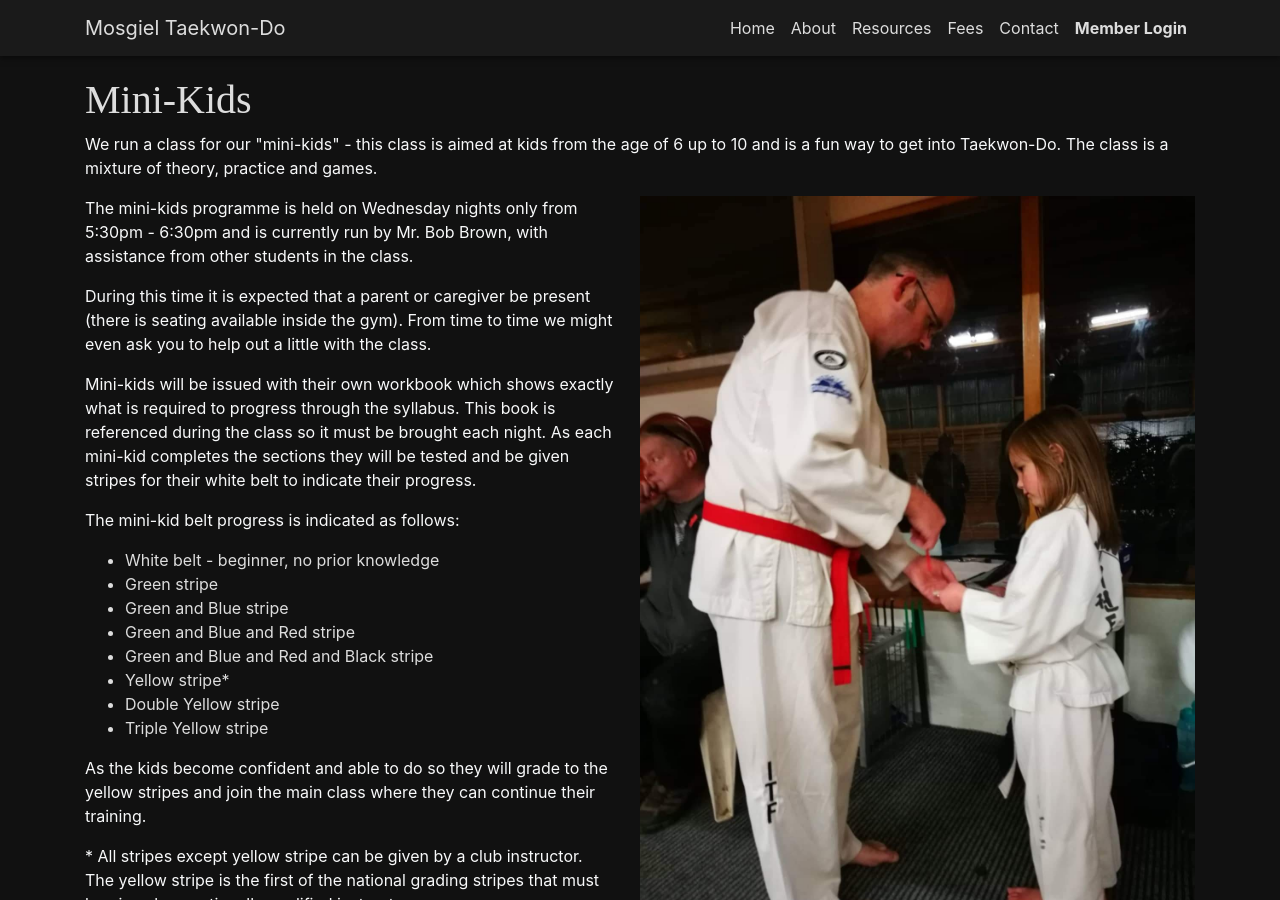
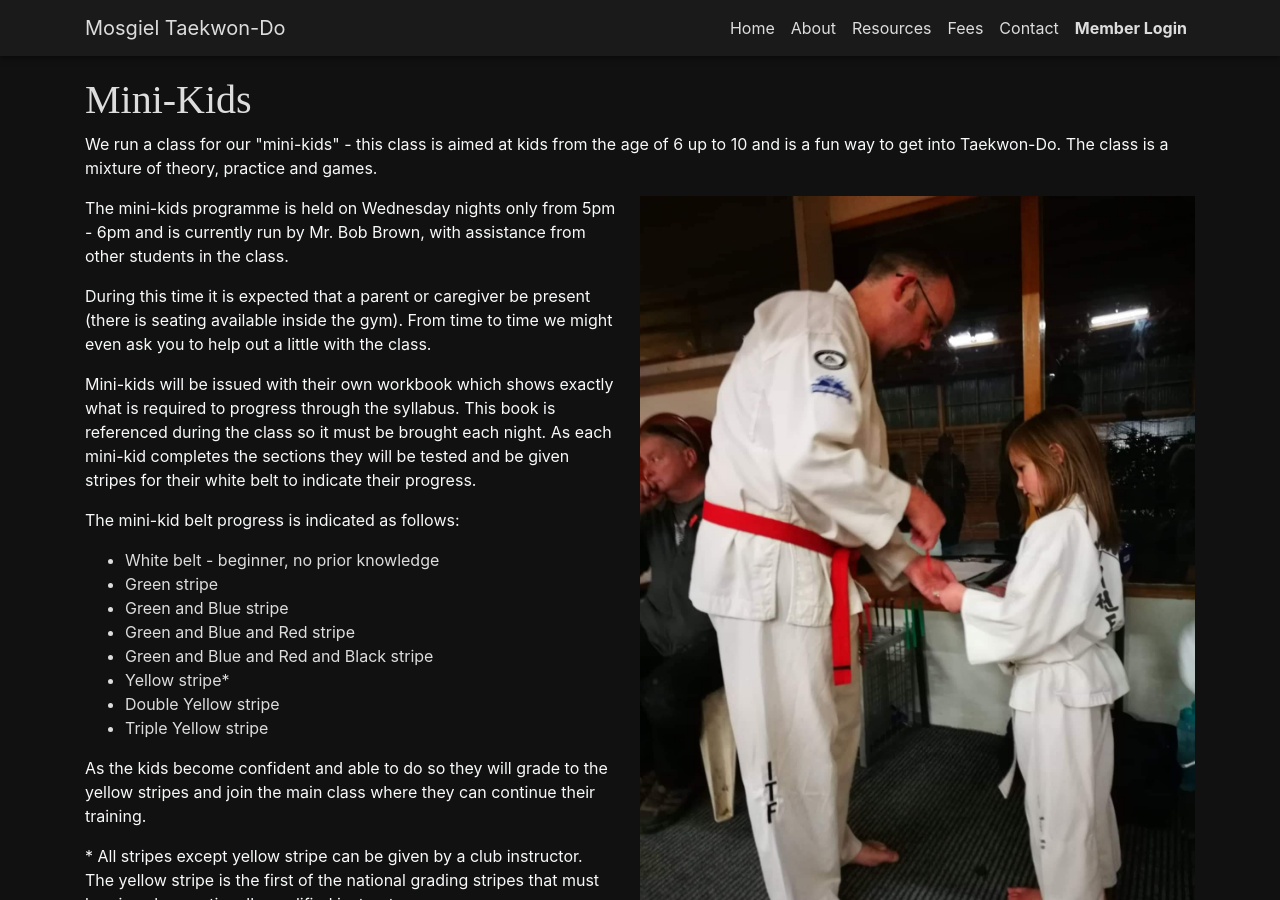
Before and after one commit to gurubobnz/www.mosgieltkd.co.nz, a Jekyll site: the page built from mini-kids.html, in a window 1280 px wide and 900 px high. Built offline with Jekyll 4.4.1, drawn with Linux system fonts in a browser that asks for light colours; nearby versions of some CDN libraries; some web fonts are replaced; some of the changed text lies outside the part shown.

Commit message:
Update mini kids to be from 5pm to 6pm

```diff
--- a/_layouts/default.html
+++ b/_layouts/default.html
@@ -29,7 +29,7 @@
             <table>
               <tbody>
                 <tr><td class="pr-3">Mon &amp; Wed</td><td>6:00pm &ndash; 7:30pm</td></tr>
-                <tr><td class="pr-3">Wed (Mini-Kids)</td><td>5:30pm &ndash; 6:30pm</td></tr>
+                <tr><td class="pr-3">Wed (Mini-Kids)</td><td>5pm &ndash; 6pm</td></tr>
               </tbody>
             </table>
           </div>
--- a/about.html
+++ b/about.html
@@ -5,7 +5,7 @@ title: About Our Club
 <div class="container pb-4">
 
   <h1>{{ page.title }}</h1>
-  <p>The Mosgiel Taekwon-Do (ITF) is led by Mr. Bob Brown, 2nd dan. We train on Mondays and Wednesdays from 6pm - 7:30pm, and mini-kids train on Wednesdays only from 5:30pm to 6:30pm. Our dojang is the Taieri College Gymnasium (entrance off Church St). Membership is open to anyone over the age of six. Your membership allows you to train with any other ITF club world-wide.</p>
+  <p>The Mosgiel Taekwon-Do (ITF) is led by Mr. Bob Brown, 2nd dan. We train on Mondays and Wednesdays from 6pm - 7:30pm, and mini-kids train on Wednesdays only from 5pm to 6pm. Our dojang is the Taieri College Gymnasium (entrance off Church St). Membership is open to anyone over the age of six. Your membership allows you to train with any other ITF club world-wide.</p>
 
   <header class="business mb-4" style="background-image: url('/images/tryit.jpg'); height: 125px; background-position: left -50px;"></header>
 
--- a/contact.html
+++ b/contact.html
@@ -25,7 +25,7 @@ title: Contact Us
       <tr>
         <td><a href="/mini-kids/">Mini-kids (under 10)</a></td>
         <td>Wednesday</td>
-        <td>5:30pm &ndash; 6:30pm</td>
+        <td>5pm &ndash; 6pm</td>
       </tr>
     </tbody>
   </table>
--- a/mini-kids.html
+++ b/mini-kids.html
@@ -8,7 +8,7 @@ title: Mini-Kids
 
   <p>We run a class for our "mini-kids" - this class is aimed at kids from the age of 6 up to 10 and is a fun way to get into Taekwon-Do. The class is a mixture of theory, practice and games.</p>
   <img src="/images/kids-grading.jpg" class="d-md-inline d-sm-none w-50 ml-4 hover-zoom" style="float: right;" />
-  <p>The mini-kids programme is held on Wednesday nights only from 5:30pm - 6:30pm and is currently run by Mr. Bob Brown, with assistance from other students in the class.</p>
+  <p>The mini-kids programme is held on Wednesday nights only from 5pm - 6pm and is currently run by Mr. Bob Brown, with assistance from other students in the class.</p>
   <p>During this time it is expected that a parent or caregiver be present (there is seating available inside the gym). From time to time we might even ask you to help out a little with the class.</p>
   <p>Mini-kids will be issued with their own workbook which shows exactly what is required to progress through the syllabus. This book is referenced during the class so it must be brought each night. As each mini-kid completes the sections they will be tested and be given stripes for their white belt to indicate their progress.</p>
   <p>The mini-kid belt progress is indicated as follows:</p>
@@ -29,7 +29,7 @@ title: Mini-Kids
   <p>Note: If at any time you have any concerns, questions or comments for the instructors about your child please let them know.</p>
 
   <h3>Training Times</h3>
-  <p>The mini-kids class runs on <strong>Wednesday evenings from 5:30pm to 6:30pm</strong>. Unlike the main class, the mini-kids class takes a break during school holidays.</p>
+  <p>The mini-kids class runs on <strong>Wednesday evenings from 5pm to 6pm</strong>. Unlike the main class, the mini-kids class takes a break during school holidays.</p>
 
   {% include about-address.html %}
   {% include cards.html %}
```
